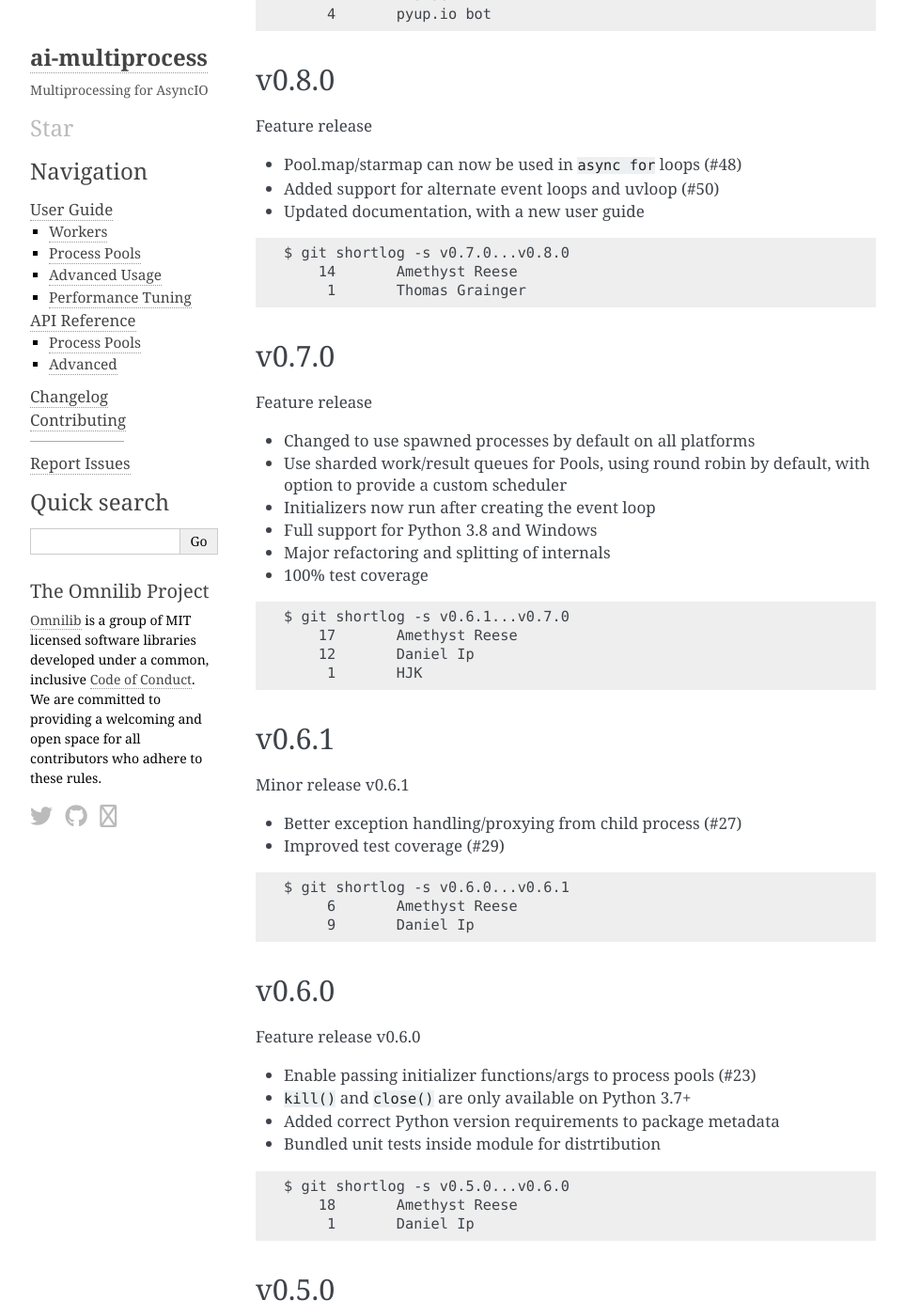
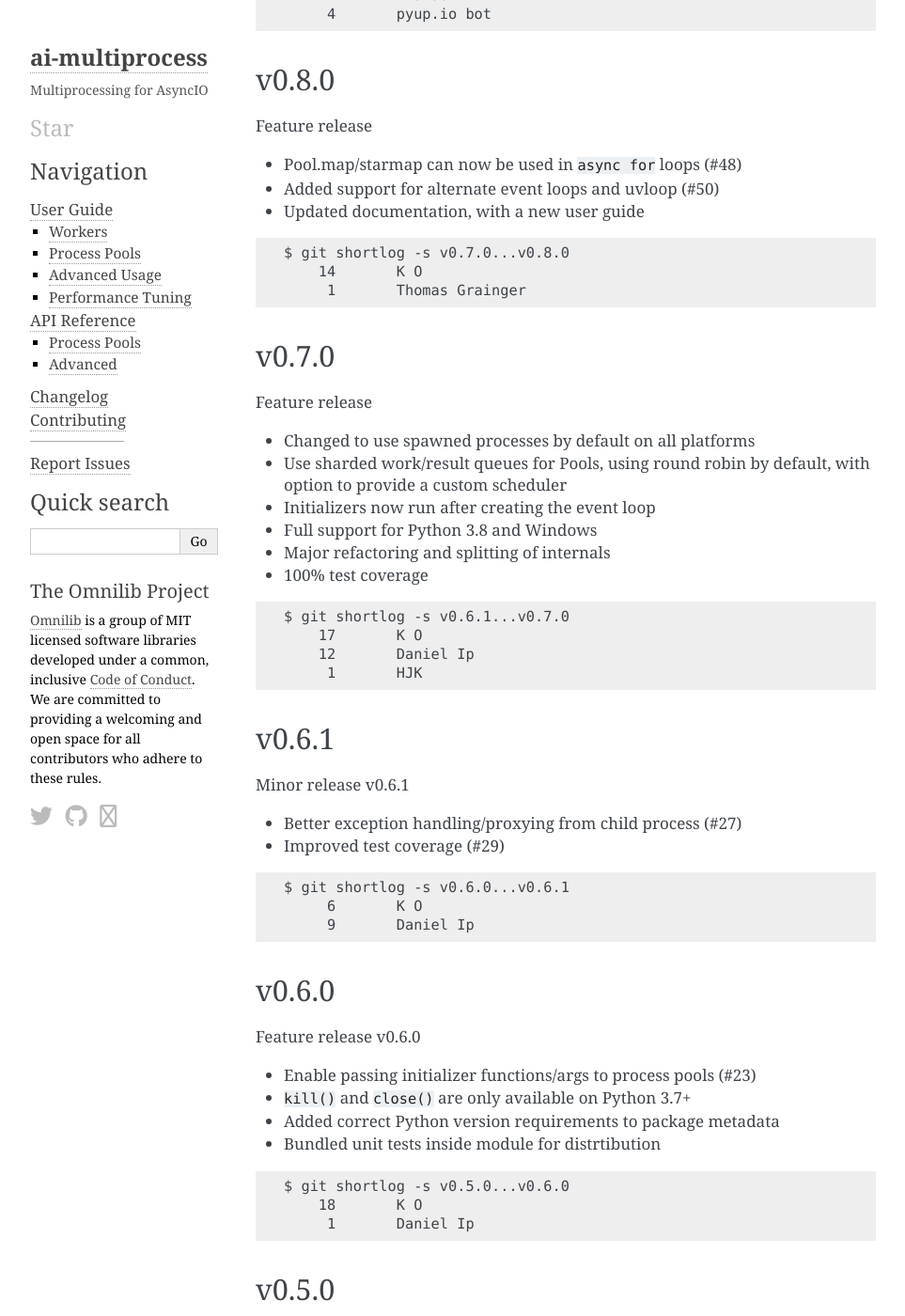
Before and after one commit to blackhole2100/aiomultiprocess-modern-codebase, a Sphinx documentation site: the page built from docs/changelog.rst, in a window 1280 px wide and 1400 px high, scrolled down 755 px. Shown: the whole window at 94% size, without its empty margins (148-1111 px from the left). Built offline with Sphinx 7.4.7, drawn with Linux system fonts in a browser that asks for light colours; nearby versions of some CDN libraries; some of the changed text lies outside the part shown.

Commit message:
wrong url update

````diff
--- a/CHANGELOG.md
+++ b/CHANGELOG.md
@@ -16,7 +16,7 @@
 
 ```text
 $ git shortlog -s v0.9.0...v0.9.1
-    16	Amethyst Reese
+    16	K O
     33	dependabot[bot]
      5	pyup.io bot
 ```
@@ -33,7 +33,7 @@
 
 ```text
 $ git shortlog -s v0.8.0...v0.9.0
-    15	Amethyst Reese
+    15	K O
      5	Dmitriy Ferens
      1	Pranab
      4	pyup.io bot
@@ -51,7 +51,7 @@
 
 ```text
 $ git shortlog -s v0.7.0...v0.8.0
-    14	Amethyst Reese
+    14	K O
      1	Thomas Grainger
 ```
 
@@ -71,7 +71,7 @@
 
 ```text
 $ git shortlog -s v0.6.1...v0.7.0
-    17	Amethyst Reese
+    17	K O
     12	Daniel Ip
      1	HJK
 ```
@@ -87,7 +87,7 @@
 
 ```text
 $ git shortlog -s v0.6.0...v0.6.1
-     6	Amethyst Reese
+     6	K O
      9	Daniel Ip
 ```
 
@@ -104,7 +104,7 @@
 
 ```text
 $ git shortlog -s v0.5.0...v0.6.0
-    18	Amethyst Reese
+    18	K O
      1	Daniel Ip
 ```
 
@@ -121,7 +121,7 @@
 
 ```text
 $ git shortlog -s v0.4.0...v0.5.0
-    15	Amethyst Reese
+    15	K O
      1	smheidrich
      1	x1ah
 ```
@@ -138,7 +138,7 @@
 
 ```text
 $ git shortlog -s v0.3.0...v0.4.0
-    12	Amethyst Reese
+    12	K O
 ```
 
 
@@ -152,7 +152,7 @@
 
 ```text
 $ git shortlog -s v0.2.0...v0.3.0
-    10	Amethyst Reese
+    10	K O
 ```
 
 
@@ -165,7 +165,7 @@
 
 ```text
 $ git shortlog -s v0.2.0
-    12	Amethyst Reese
+    12	K O
 ```
 
 [attribution-badge]:
--- a/aiomultiprocess/__init__.py
+++ b/aiomultiprocess/__init__.py
@@ -1,11 +1,11 @@
-# Copyright 2022 Amethyst Reese
+# Copyright 2022 K O
 # Licensed under the MIT license
 
 """
 AsyncIO version of the standard multiprocessing module
 """
 
-__author__ = "Amethyst Reese"
+__author__ = "K O"
 
 from .__version__ import __version__
 from .core import Process, set_context, set_start_method, Worker
--- a/docs/conf.py
+++ b/docs/conf.py
@@ -21,8 +21,8 @@
 import os
 
 project = "ai-multiprocess"
-copyright = f"{datetime.date.today().year}, Amethyst Reese"
-author = "Amethyst Reese"
+copyright = f"{datetime.date.today().year}, K O"
+author = "K O"
 
 
 # -- General configuration ---------------------------------------------------
@@ -71,7 +71,7 @@
     "show_powered_by": False,
     "sidebar_collapse": False,
     "extra_nav_links": {
-        "Report Issues": "https://github.com/omnilib/ai-multiprocess/issues"
+        "Report Issues": "https://github.com/blackhole2100/aiomultiprocess-modern-codebase/issues"
     },
 }
 
--- a/pyproject.toml
+++ b/pyproject.toml
@@ -5,7 +5,7 @@
 [project]
 name = "ai-multiprocess"
 authors = [
-    {name = "Amethyst Reese", email="amethyst@n7.gg"},
+    {name = "K O", email="###"},
 ]
 readme = "README.md"
 classifiers = [
@@ -20,7 +20,7 @@
 
 [project.urls]
 Documentation = "https://ai-multiprocess.omnilib.dev/en/latest/"
-Github = "https://github.com/omnilib/ai-multiprocess"
+Github = "https://github.com/blackhole2100/aiomultiprocess-modern-codebase"
 
 [project.optional-dependencies]
 dev = [
````
Also changed, not shown: README.md (+1 -6 lines), 13 other files.
